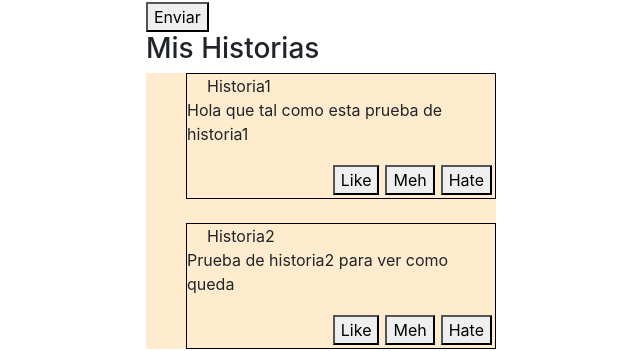
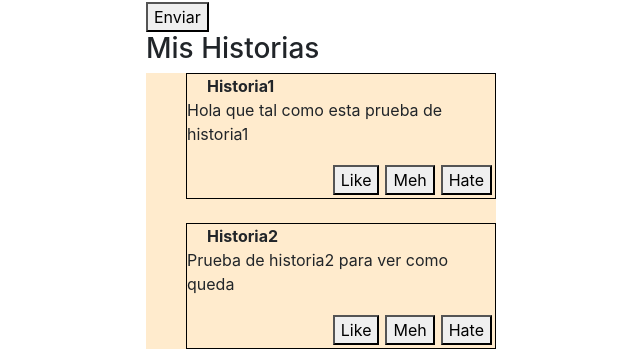
Before and after one commit to LuisMiguel-Wintero/Proyecto_Front, an Angular app in the folder SocialNetworkApp/: page /home in a window 1280 px wide. Shown: the part 238-589 px from the top of the page, without its empty margins (359-999 px from the left). Built offline with nearby package versions, Linux system fonts and the light colour scheme.

Commit message:
Creando servicios y modelo de datos

```diff
--- /dev/null
+++ b/SocialNetworkApp/src/app/domain/data-model.ts
@@ -0,0 +1,3 @@
+export class DataModel {
+
+}
--- a/SocialNetworkApp/src/app/item-list/item-list.component.html
+++ b/SocialNetworkApp/src/app/item-list/item-list.component.html
@@ -1,13 +1,13 @@
 <h3>Mis Historias</h3>
     <ul>
         <section>
-            <a>Historia1</a>
+            <a><b>Historia1</b></a>
             <p>Hola que tal como esta prueba de historia1</p>
             <app-botones-item></app-botones-item>
         </section>
         <br>
         <section>
-            <a>Historia2</a>
+            <a><b>Historia2</b></a>
             <p>Prueba de historia2 para ver como queda</p>
             <app-botones-item></app-botones-item>
         </section>
--- /dev/null
+++ b/SocialNetworkApp/src/app/services/app-services.service.ts
@@ -0,0 +1,21 @@
+import { Injectable } from '@angular/core';
+import { HttpClient } from '@angular/common/http';
+
+
+@Injectable({
+  providedIn: 'root'
+})
+export class AppServicesService {
+  // IPserver : http://192.168.1.100
+  constructor(private http: HttpClient ) { }
+
+  //CRUD
+
+  //Mis-Historias
+
+  //GET
+  getUserLogged(){
+    return this.http.get('http://192.168.1.100/users');
+    }
+
+}
```
Also changed, not shown: SocialNetworkApp/src/app/app-services.service.ts (deleted, +0 -9 lines), SocialNetworkApp/src/app/app.module.ts (+5 -4 lines), 2 other files (tests, documents, lock files or other folders).
